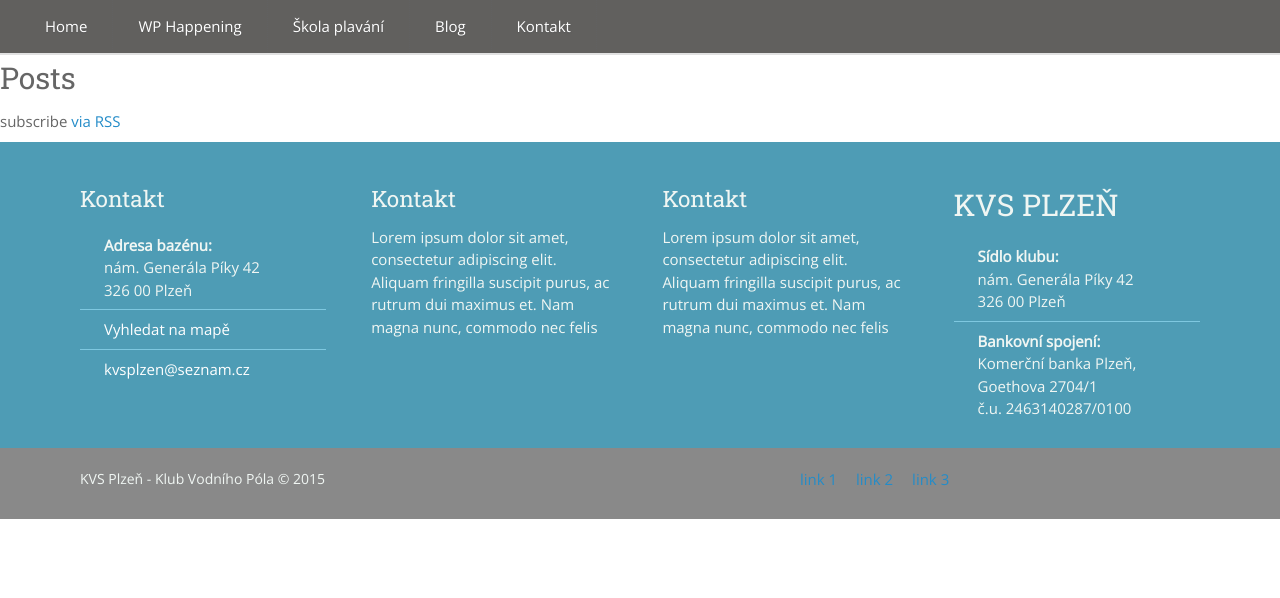
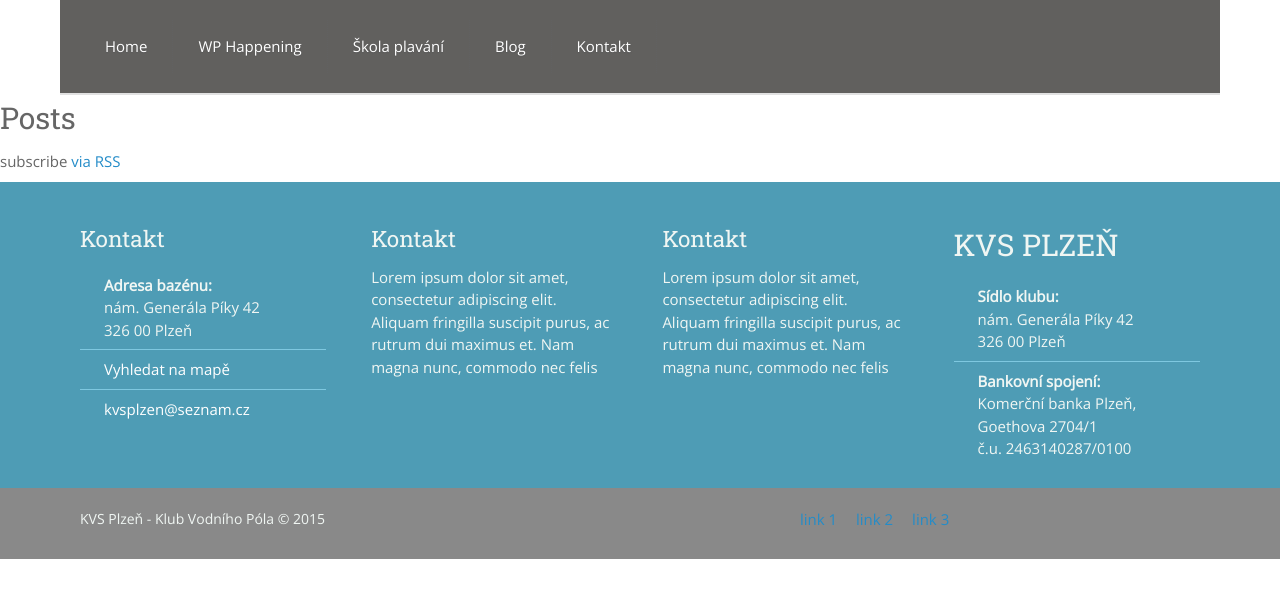
Before and after one commit to SteveVil/KVS-web, a Jekyll site: the page built from index.html, in a window 1280 px wide. Shown: the top 598 px of the page. Built offline with Jekyll 4.4.1, drawn with Linux system fonts in a browser that asks for light colours.

Commit message:
Update header.html

```diff
--- a/_includes/header.html
+++ b/_includes/header.html
@@ -2,7 +2,7 @@
 
 <header>
 
-  <nav>
+  <nav class=wrapper>
       <ul>
         <li><a href="/index.html" class="active">Home</a></li>
         <li><a href="/waterpolo_happening/">WP Happening</a></li>
```
